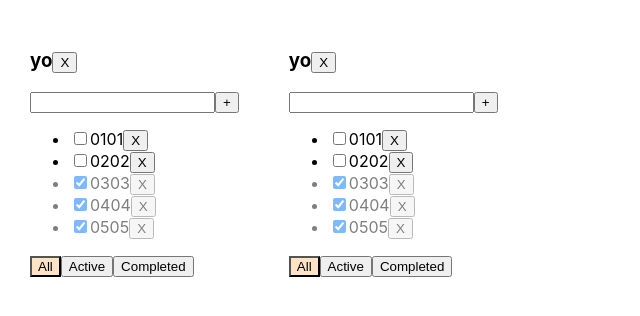
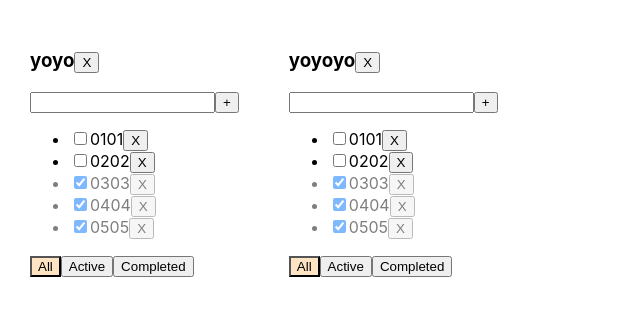
Before and after one commit to Ristretto1/inc_todolist_independent, a React (Create React App) app: page / in a window 1280 px wide. Shown: the top 316 px of the page, without its empty margins (0-640 px from the left). Built offline with nearby package versions, Linux system fonts and the light colour scheme.

Commit message:
add add task action for multi comps

```diff
--- a/src/App.tsx
+++ b/src/App.tsx
@@ -55,8 +55,9 @@ function App() {
         // setTasks(tasks.map(t => t.id === taskId ? {...t, isDone: status} : t))
     }
 
-    const addTask = (title: string) => {
-        // const newTask = {id: v1(), task: title, isDone: false}
+    const addTask = (todolistId: string, title: string) => {
+        const newTask = {id: v1(), task: title, isDone: false}
+        setTasks({...tasks, [todolistId]: [newTask, ...tasks[todolistId]]})
         // setTasks([newTask, ...tasks])
     }
 
@@ -76,7 +77,7 @@ function App() {
                     <Todolist
                         key={tdl.id}
                         todolistId={tdl.id}
-                        title={'yo'}
+                        title={tdl.title}
                         tasks={filteredTasks}
                         setFilter={setFilter}
                         filter={tdl.filter}
--- a/src/components/Button.tsx
+++ b/src/components/Button.tsx
@@ -1,6 +1,6 @@
 import React from 'react';
 
-type ButtonPropsType ={
+type ButtonPropsType = {
     name: string
     callback: () => void
     className?: string
--- a/src/components/InputBlock.tsx
+++ b/src/components/InputBlock.tsx
@@ -3,10 +3,11 @@ import {Input} from './Input';
 import {Button} from './Button';
 
 type InputBlockPropsType = {
-    addTask: (title: string) => void
+    addTask: (todolistId: string, title: string) => void
+    todolistId: string
 }
 
-export const InputBlock: React.FC<InputBlockPropsType> = ({addTask}) => {
+export const InputBlock: React.FC<InputBlockPropsType> = ({todolistId, addTask}) => {
     const [error, setError] = useState<string>('')
     const [title, setTitle] = useState<string>('')
     const onAddTaskHandler = () => {
@@ -14,7 +15,7 @@ export const InputBlock: React.FC<InputBlockPropsType> = ({addTask}) => {
             setError('Поле обязательно')
             return
         }
-        addTask(title.trim())
+        addTask(todolistId, title.trim())
         setTitle('')
     }
 
--- a/src/components/Todolist.tsx
+++ b/src/components/Todolist.tsx
@@ -12,7 +12,7 @@ type TodolistPropsType = {
     filter: FilterType
     removeTask: (todolistId: string, taskId: string) => void
     switchCheckboxStatus: (status: boolean, taskId: string) => void
-    addTask: (title: string) => void
+    addTask: (todolistId: string, title: string) => void
     todolistId: string
 }
 
@@ -26,6 +26,7 @@ export const Todolist: React.FC<TodolistPropsType> = ({todolistId, addTask, swit
             </h3>
             <InputBlock
                 addTask={addTask}
+                todolistId={todolistId}
             />
             <TasksList
                 tasks={tasks}
```
